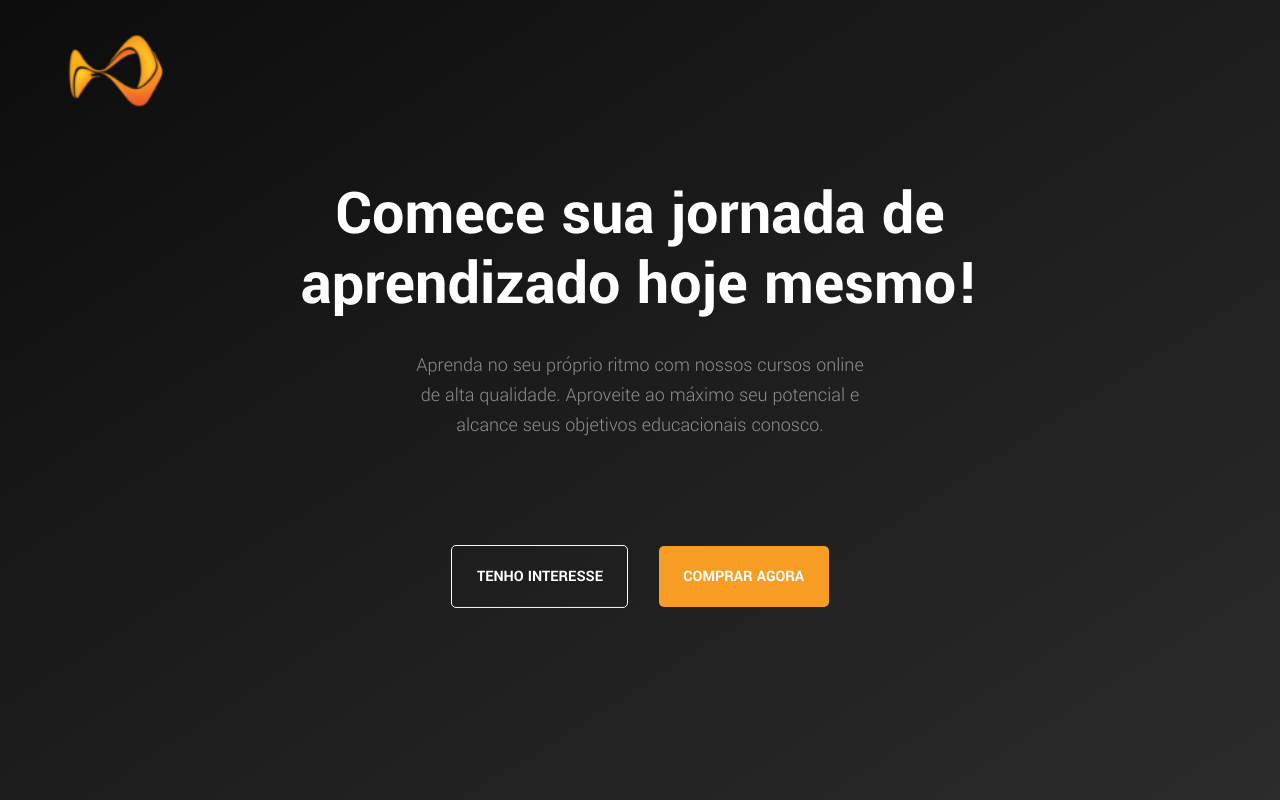
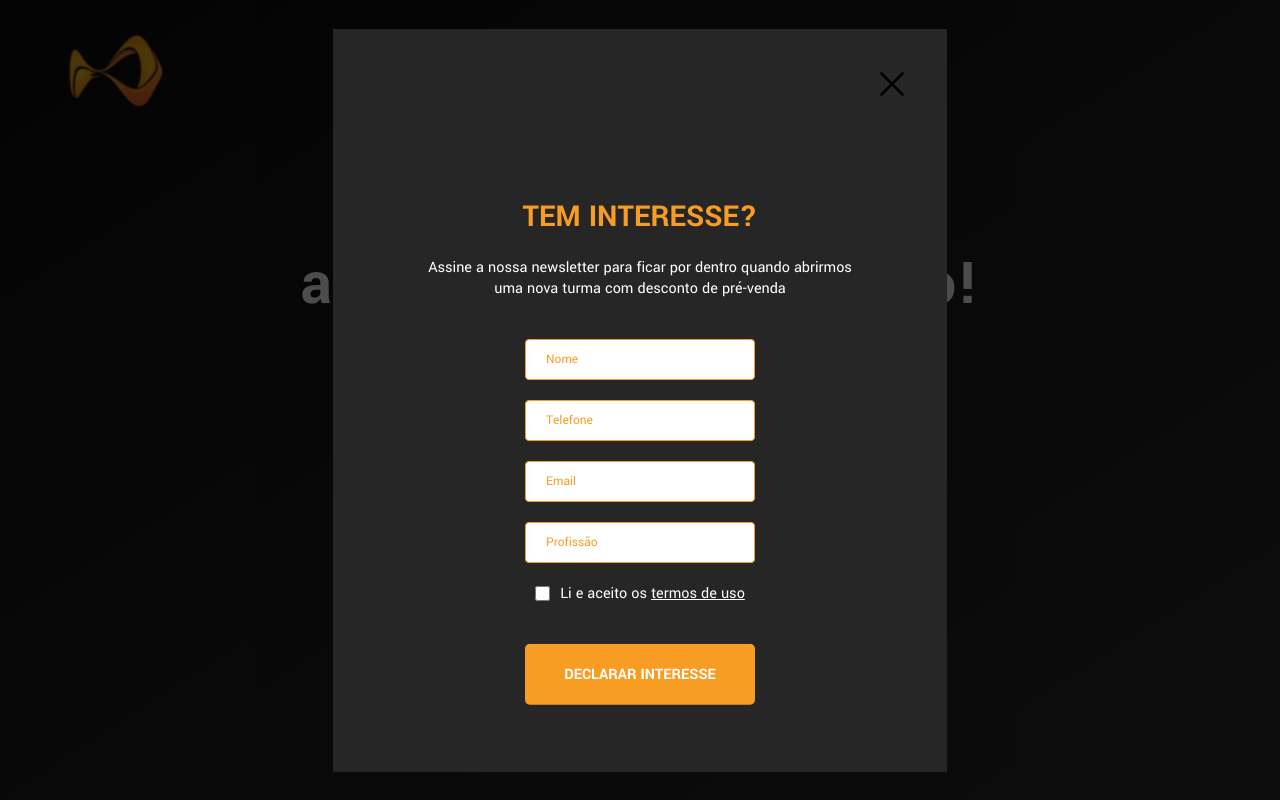
Before and after one commit to rogeritael/rogeritael-rocky_desafio, a React (Create React App) app: page / in a window 1280 px wide. Shown: the top 800 px of the page. Built offline with nearby package versions, Linux system fonts and the light colour scheme.

Commit message:
criando a modal e suas animações

```diff
--- a/src/App.tsx
+++ b/src/App.tsx
@@ -1,6 +1,7 @@
 import React from 'react';
 import { ChatBot } from './components/ChatBot';
 import { HelpButton } from './components/HelpButton';
+import { Modal } from './components/Modal';
 import { AbilityToLearn } from './components/template/AbilityToLearn';
 import { AmIAbleSection } from './components/template/AmIAbleSection';
 import { CallToActionSection } from './components/template/CallToActionSection';
@@ -20,10 +21,11 @@ function App() {
       <GlobalStyle />
       {/* <HelpButton /> */}
       {/* <ChatBot /> */}
+      <Modal />
       <Cover />
       <MaisClientesSection />
       <CallToActionSection />
-      <SkillsContainer />
+      {/* <SkillsContainer /> */}
       <EducatorsSection />
       <TestmonialsSection />
       <AmIAbleSection />
--- a/src/GlobalStyles.ts
+++ b/src/GlobalStyles.ts
@@ -7,8 +7,8 @@ export const GlobalStyle = createGlobalStyle`
 
         --dark-gray1: #262626;
 
-        -medium-gray1: #262626;
-        -medium-gray2: #2C2C2C;
+        --medium-gray1: #262626;
+        --medium-gray2: #2C2C2C;
 
         --light-gray1: #6E6E6E;
         --light-gray2: #686868;
--- /dev/null
+++ b/src/components/Modal/index.tsx
@@ -0,0 +1,34 @@
+import { Button } from "../Button";
+import { ModalStyle } from "./styles";
+import { GrClose } from 'react-icons/gr';
+import { useState } from 'react';
+
+export function Modal(){
+    const isModalOpen = useState(true)
+
+    return(
+        <ModalStyle isModalOpen={isModalOpen}>
+            <div className="modal modalEntryAnimation">
+                <GrClose />
+
+                <h1>Tem interesse?</h1>
+                <p className="description">Assine a nossa newsletter para ficar por dentro quando abrirmos uma nova turma com desconto de pré-venda</p>
+
+                <form id="modal" action="">
+                    <input className="leftEntry" type="text" name="" id="" placeholder="Nome" />
+                    <input className="rightEntry"type="text" name="" id="" placeholder="Telefone" />
+                    <input className="leftEntry" type="email" name="" id="" placeholder="Email" />
+                    <input className="rightEntry"type="text" name="" id="" placeholder="Profissão" />
+                    <span>
+                        <input className="leftEntry" type="checkbox" name="" id="" />
+                        <p>Li e aceito os <a href="#">termos de uso</a></p>
+                    </span>
+                    <Button
+                        background="#F89D24"
+                        text="declarar interesse"
+                    />
+                </form>
+            </div>
+        </ModalStyle>
+    );
+}
--- /dev/null
+++ b/src/components/Modal/styles.ts
@@ -0,0 +1,182 @@
+import styled, { keyframes } from "styled-components";
+
+interface ModalStyleProps {
+    isModalOpen?: any,
+    //arrumar o any !!!!!!!!!!!!!!!
+}
+
+const closeButtonEntry = keyframes`
+    from {
+        transform: translate(30px, -30px) rotate(90deg);
+        opacity: 0.3;
+        scale: 0.4;
+    }
+    to {
+        transform: translate(0, 0) rotate(0);
+        opacity: 1;
+        scale: 1;
+    }
+`
+
+const leftEntry = keyframes`
+    from {
+        transform: translateX(-30px);
+        opacity: 0.4;
+    }
+    to {
+        transform: translateX(0px);
+        opacity: 1;
+    }
+`
+
+const rightEntry = keyframes`
+    from {
+        transform: translateX(30px);
+        opacity: 0.4;
+    }
+    to {
+        transform: translateX(0px);
+        opacity: 1;
+    }
+`
+
+const titleEntry = keyframes`
+    from{
+        transform: translateY(-30px);
+        opacity: 0.4;
+    }
+    to {
+        transform: translateY(0);
+        opacity: 1;
+    }
+`;
+
+const subtitleEntry = keyframes`
+    from{
+        opacity: 0;
+        transform: translateY(20px);
+    }
+    to {
+        opacity: 1;
+        transform: translateY(0);
+    }
+`;
+
+export const ModalStyle = styled.div<ModalStyleProps>`
+    width: 100%;
+    /* height: 100vh; */
+    position: fixed;
+    top: 0;
+    left: 0;
+    right: 0;
+    bottom: 0;
+    background-color: rgba(0,0,0,0.7);
+    z-index: 4;
+    display: flex;
+    justify-content: center;
+    align-items: center;
+    /* display: none; */
+
+    .modal {
+        width: 614px;
+        height: 100vh;
+        max-height: 743px;
+        background-color: var(--medium-gray1);
+        position: relative;
+        display: flex;
+        flex-direction: column;
+        justify-content: center;
+        align-items: center;
+
+
+        svg {
+            font-size: 30px;
+            position: absolute;
+            right: 40px;
+            top: 40px;
+            color: #ccc;
+            cursor: pointer;
+            display: flex;
+            animation: ${closeButtonEntry} 500ms ease-in-out;
+            /* var(--light-gray3) */
+            /* margin: 50pc 60px; */
+
+
+
+            &:hover {
+                transition: 500ms ease-in-out;
+                scale: 1.2;
+                transform: rotate(90deg);
+            }
+
+        }
+
+        h1 {
+            margin: 100px 0 20px 0;
+            text-align: center;
+            text-transform: uppercase;
+            color: var(--orange);
+            animation: ${titleEntry} 500ms ease-in-out;
+        }
+
+        p.description {
+            margin: 0 90px;
+            text-align: center;
+            margin-bottom: 40px;
+            animation: ${subtitleEntry} 1.5s ease-out;
+        }
+
+        form#modal {
+            display: flex;
+            flex-direction: column;
+            gap: 20px;
+            align-items: center;
+
+            input {
+                width: 230px;
+                height: 41px;
+                padding-left: 20px;
+                border-radius: 4px;
+                border: 1px solid var(--orange);
+
+                &::placeholder {
+                    color: var(--orange);
+                }
+
+                &[type=checkbox] {
+                    height: 15px;
+                    width: 15px;
+                    margin: 0;
+                    padding: 0;
+                    display: block;
+                    border: 1px solid var(--orange);
+                }
+
+                &.leftEntry {
+                    animation: ${leftEntry} 800ms ease-in-out;
+                }
+
+                &.rightEntry {
+                    animation: ${rightEntry} 800ms ease-in-out;
+                }
+            }
+
+            span {
+                display: flex;
+                gap: 10px;
+                align-items: center;
+
+                p {
+                    animation: ${rightEntry} 500ms ease-out;
+                }
+            }
+
+            button {
+                margin: 20px 0 0 0;
+                width: 230px;
+            }
+        }
+
+
+    }
+`;
--- a/src/components/template/SkillsContainer/index.tsx
+++ b/src/components/template/SkillsContainer/index.tsx
@@ -8,12 +8,22 @@ export function SkillsContainer(){
 
             <SkillsStyle>
                 <AppLimiter>
+                    {/* <div className="title"> */}
+                        <h1 className="title">
+                            O que você aprenderá
+                        </h1>
+                    {/* </div> */}
+
                     <div className="skills_box">
                     <div className="skills_list_container">
                         <ul>
                             {
                                 skillsMock.map(skill => (
-                                    <li id={skill.id}>{skill.title}</li>
+                                    <li id={skill.id}>
+                                        <p>{skill.title}</p>
+                                        {/* <div>{skill.content}</div> */}
+                                    </li>
+
                                 ))
                             }
                         </ul>
--- a/src/components/template/SkillsContainer/styles.ts
+++ b/src/components/template/SkillsContainer/styles.ts
@@ -18,7 +18,7 @@ export const SkillsStyle = styled.section`
     height: 611px;
     width: 100%;
     background-image: url(${skillbg});
-    background-size: 100%;
+    background-size: cover;
     background-position: center;
 
     .app_limiter {
@@ -28,6 +28,12 @@ export const SkillsStyle = styled.section`
     }
 
     .button_container {
+        display: none;
+    }
+
+    .title {
+        margin: 120px 20px 20px 30px;
+        font-size: var(--t2);
         display: none;
     }
 
@@ -152,4 +158,12 @@ export const SkillsStyle = styled.section`
             display: none;
         }
     }
+
+    @media (max-width: 425px) {
+        min-height: 800px;
+
+        .title {
+            display: block;
+        }
+    }
 `
```
